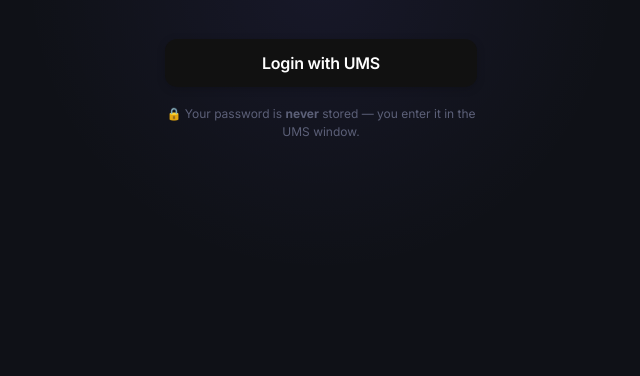
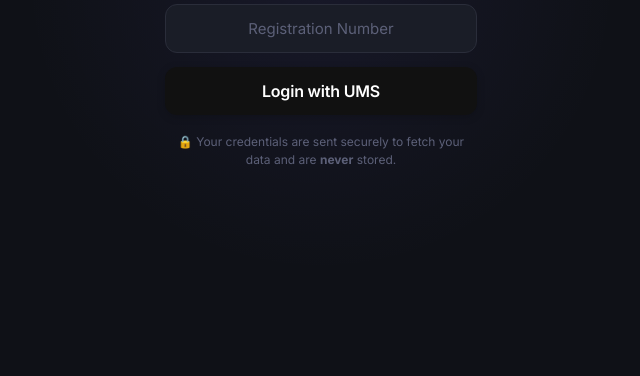
Before and after one commit to Vishal7371/YUMS, a plain HTML site: page client/index.html in a window 1280 px wide. Shown: the part 424-800 px from the top of the page, without its empty margins (319-959 px from the left). Drawn offline with Linux system fonts and the light colour scheme.

Commit message:
fix: push updated client with reg number input + correct API URL logic

```diff
--- a/client/app.js
+++ b/client/app.js
@@ -87,11 +87,12 @@ function initPageHeader() {
 
     $('logoutBtn')?.addEventListener('click', () => {
         sessionStorage.clear();
-        ['yums_name', 'yums_program', 'yums_subjects', 'yums_overallPct', 'yums_fetched', 'yums_fetchedTs', 'yums_grades']
+        ['yums_regNo', 'yums_name', 'yums_program', 'yums_subjects', 'yums_overallPct', 'yums_fetched', 'yums_fetchedTs', 'yums_grades']
             .forEach(k => localStorage.removeItem(k));
         window.location.href = 'index.html';
     });
     $('refreshBtn')?.addEventListener('click', () => {
+        const btn = $('refreshBtn');
         const regNo = sessionStorage.getItem('yums_regNo') || localStorage.getItem('yums_regNo');
         if (!regNo) {
             toast('Session expired. Please log in again.', 'error');
@@ -194,14 +195,26 @@ async function startLogin() {
     const errorDiv = $('loginError');
     const infoDiv  = $('loginInfo');
 
+    const regNo = ($('regNoInput')?.value || '').trim();
+
+    if (!regNo) {
+        errorDiv.textContent = 'Please enter your registration number.';
+        show('loginError');
+        return;
+    }
+
+    // Save regNo so refresh/auto-refresh can use it later
+    sessionStorage.setItem('yums_regNo', regNo);
+    localStorage.setItem('yums_regNo', regNo);
+
     hide('loginError');
     $('loginBtn').disabled = true;
-    $('loginBtnText').textContent = 'Opening UMS…';
+    $('loginBtnText').textContent = 'Logging in…';
     show('loginSpinner');
-    infoDiv.innerHTML = '🌐 <strong>Opening UMS…</strong> Log in with your credentials in the browser window.';
+    infoDiv.innerHTML = '🌐 <strong>Connecting to UMS…</strong> This may take a moment.';
     show('loginInfo');
 
-    const url = `${API_BASE}/login/stream`;
+    const url = `${API_BASE}/login/stream?regNo=${encodeURIComponent(regNo)}`;
     const es = new EventSource(url);
 
     es.addEventListener('progress', (e) => {
@@ -217,10 +230,13 @@ async function startLogin() {
             const data = JSON.parse(e.data);
             const fetchedAt = new Date().toLocaleTimeString('en-IN', { hour: '2-digit', minute: '2-digit' });
             const fetchedTs = Date.now();
-            const regNo = data.regNo || '';
+            const serverRegNo = data.regNo || '';
+            const storedRegNo = sessionStorage.getItem('yums_regNo') || localStorage.getItem('yums_regNo') || '';
+            const effectiveRegNo = serverRegNo || storedRegNo;
             const displayName = (data.name && data.name.trim() && data.name !== 'LPU Student')
-                ? data.name : (regNo || 'LPU Student');
+                ? data.name : (effectiveRegNo || 'LPU Student');
             const keys = {
+                yums_regNo: effectiveRegNo,
                 yums_name: displayName,
                 yums_program: data.program || '',
                 yums_subjects: JSON.stringify(data.subjects || []),
--- a/client/index.html
+++ b/client/index.html
@@ -26,12 +26,21 @@
     <div id="loginError" class="error-msg hidden"></div>
     <div id="loginInfo"  class="info-msg  hidden"></div>
 
-    <button id="loginBtn" class="btn btn-primary login-minimal-btn" onclick="startLogin()">
-      <span id="loginBtnText">Login with UMS</span>
-      <span id="loginSpinner" class="spinner hidden"></span>
-    </button>
+    <form autocomplete="off" onsubmit="event.preventDefault(); startLogin();">
+      <!-- Hidden honeypot to prevent browser autofill from injecting password fields -->
+      <input type="text" name="prevent_autofill_name" style="display:none" tabindex="-1" />
+      <input type="password" name="prevent_autofill_pass" style="display:none" tabindex="-1" />
 
-    <p class="privacy-note">🔒 Your password is <strong>never</strong> stored — you enter it in the UMS window.</p>
+      <input id="regNoInput" type="text" class="login-input" placeholder="Registration Number"
+             autocomplete="off" inputmode="numeric" spellcheck="false" />
+
+      <button id="loginBtn" type="submit" class="btn btn-primary login-minimal-btn">
+        <span id="loginBtnText">Login with UMS</span>
+        <span id="loginSpinner" class="spinner hidden"></span>
+      </button>
+    </form>
+
+    <p class="privacy-note">🔒 Your credentials are sent securely to fetch your data and are <strong>never</strong> stored.</p>
   </div>
 
   <script src="app.js"></script>
--- a/client/style.css
+++ b/client/style.css
@@ -721,6 +721,62 @@ body {
   gap: 12px;
   margin-bottom: 16px;
   animation: slideDown 0.3s ease;
+}
+
+/* Login input field (minimal login) */
+.login-input {
+  width: 100%;
+  padding: 14px 18px;
+  border: 1.5px solid var(--border);
+  border-radius: 12px;
+  font-size: 15px;
+  font-weight: 500;
+  color: var(--text);
+  background: var(--surface);
+  outline: none;
+  transition: border-color var(--dur), box-shadow var(--dur), background var(--dur);
+  font-family: 'Inter', sans-serif;
+  text-align: center;
+  letter-spacing: 1px;
+  margin-bottom: 8px;
+}
+
+.login-input:focus {
+  border-color: var(--accent);
+  box-shadow: 0 0 0 3px rgba(124, 107, 255, 0.15);
+}
+
+.login-input::placeholder {
+  color: var(--text-3);
+  font-weight: 400;
+  letter-spacing: 0;
+}
+
+[data-theme="dark"] .login-input {
+  background: #1a1d27;
+  border-color: #2a2d3a;
+  color: #f0f0f5;
+}
+
+[data-theme="dark"] .login-input:focus {
+  border-color: #7C6BFF;
+  box-shadow: 0 0 0 3px rgba(124, 107, 255, 0.2);
+}
+
+/* Prevent browser autofill from injecting extra fields or ugly styling */
+.login-input:-webkit-autofill,
+.login-input:-webkit-autofill:hover,
+.login-input:-webkit-autofill:focus {
+  -webkit-box-shadow: 0 0 0 40px var(--surface) inset !important;
+  -webkit-text-fill-color: var(--text) !important;
+  transition: background-color 5000s ease-in-out 0s;
+}
+
+[data-theme="dark"] .login-input:-webkit-autofill,
+[data-theme="dark"] .login-input:-webkit-autofill:hover,
+[data-theme="dark"] .login-input:-webkit-autofill:focus {
+  -webkit-box-shadow: 0 0 0 40px #1a1d27 inset !important;
+  -webkit-text-fill-color: #f0f0f5 !important;
 }
 
 /* ══════════════════════════════════════════════
```
